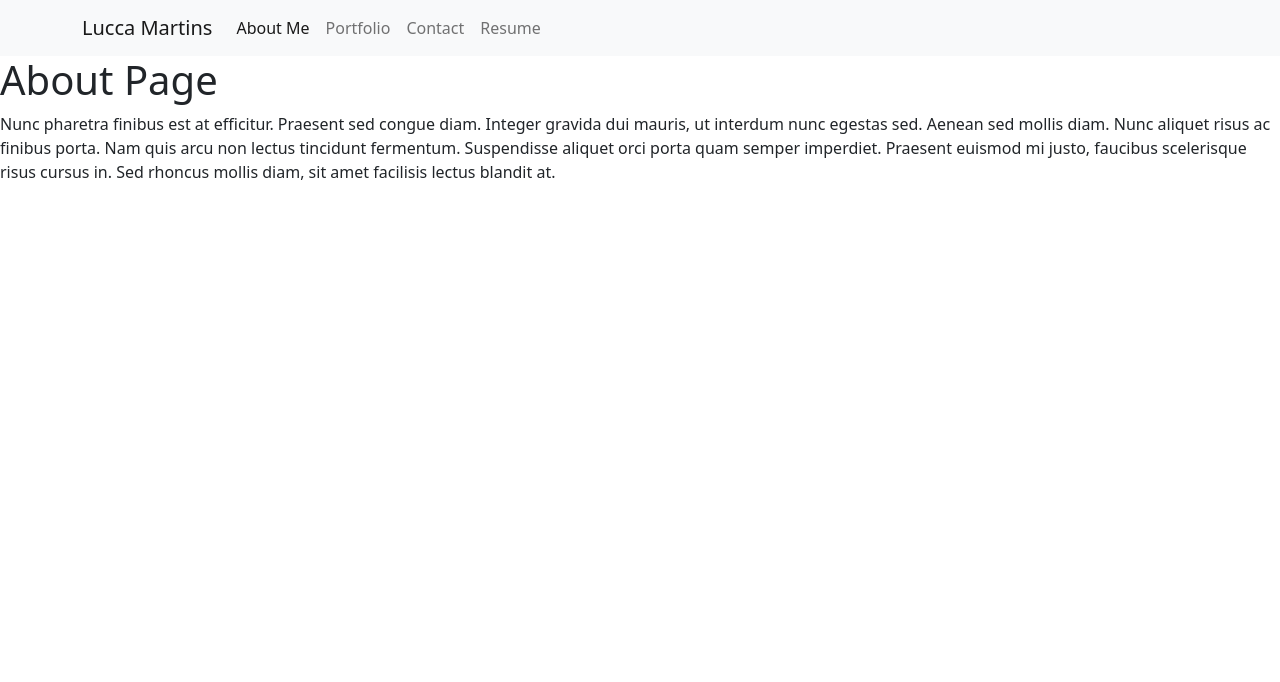
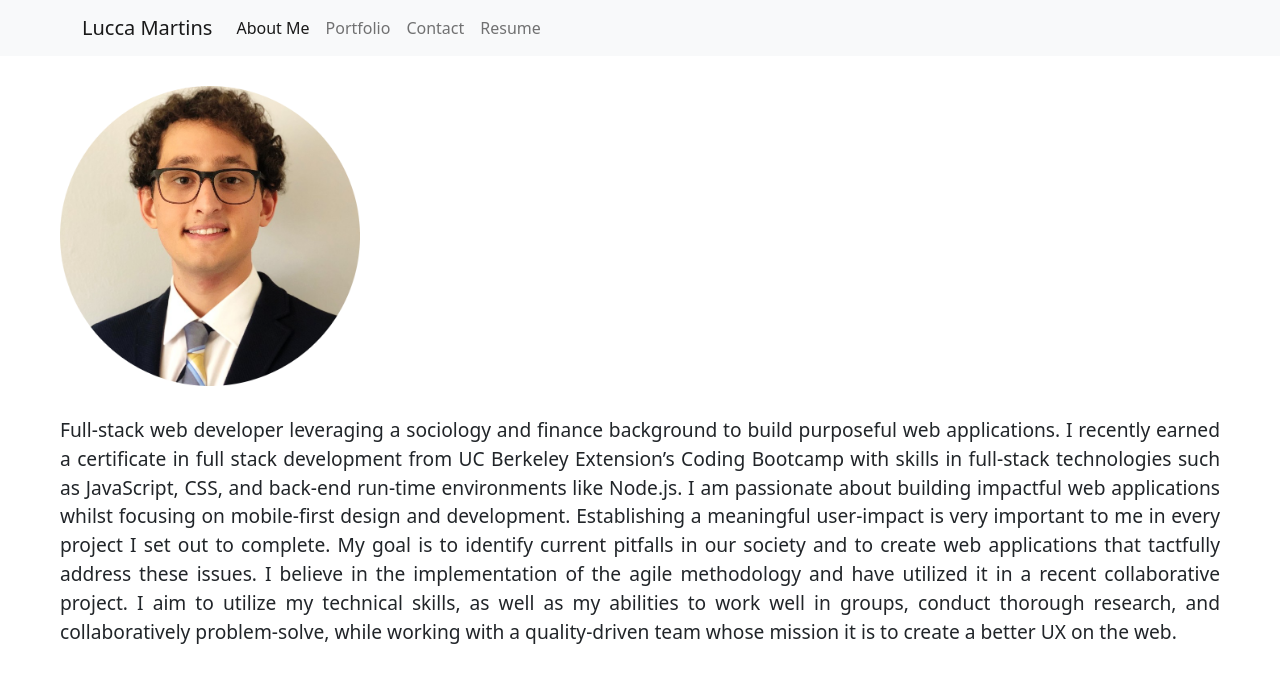
Before and after one commit to luccaloopz/react-portfolio, a React (Create React App) app: page / in a window 1280 px wide. Shown: the top 682 px of the page. Built offline with nearby package versions, Linux system fonts and the light colour scheme.

Commit message:
added a profile picture and a blurb to the About component

```diff
--- a/src/components/pages/About.js
+++ b/src/components/pages/About.js
@@ -2,15 +2,10 @@ import React from 'react';
 
 export default function About() {
   return (
-    <div>
-      <h1>About Page</h1>
-      <p>
-        Nunc pharetra finibus est at efficitur. Praesent sed congue diam.
-        Integer gravida dui mauris, ut interdum nunc egestas sed. Aenean sed
-        mollis diam. Nunc aliquet risus ac finibus porta. Nam quis arcu non
-        lectus tincidunt fermentum. Suspendisse aliquet orci porta quam semper
-        imperdiet. Praesent euismod mi justo, faucibus scelerisque risus cursus
-        in. Sed rhoncus mollis diam, sit amet facilisis lectus blandit at.
+    <div style={{ display: "flex", paddingLeft: 60, paddingTop: 30, flexDirection: 'column' }}>
+      <img src={process.env.PUBLIC_URL + '/linkedIn-profile-picture-modified.png'} style={{width: 300, height: 300}}/>
+      <p style={{paddingTop: 30, paddingRight: 60, fontSize: 'larger', textAlign: 'justify'}}>
+      Full-stack web developer leveraging a sociology and finance background to build purposeful web applications. I recently earned a certificate in full stack development from UC Berkeley Extension’s Coding Bootcamp with skills in full-stack technologies such as JavaScript, CSS, and back-end run-time environments like Node.js. I am passionate about building impactful web applications whilst focusing on mobile-first design and development. Establishing a meaningful user-impact is very important to me in every project I set out to complete. My goal is to identify current pitfalls in our society and to create web applications that tactfully address these issues. I believe in the implementation of the agile methodology and have utilized it in a recent collaborative project. I aim to utilize my technical skills, as well as my abilities to work well in groups, conduct thorough research, and collaboratively problem-solve, while working with a quality-driven team whose mission it is to create a better UX on the web.
       </p>
     </div>
   );
```
Also changed, not shown: public/linkedIn-profile-picture-modified.png (added).
